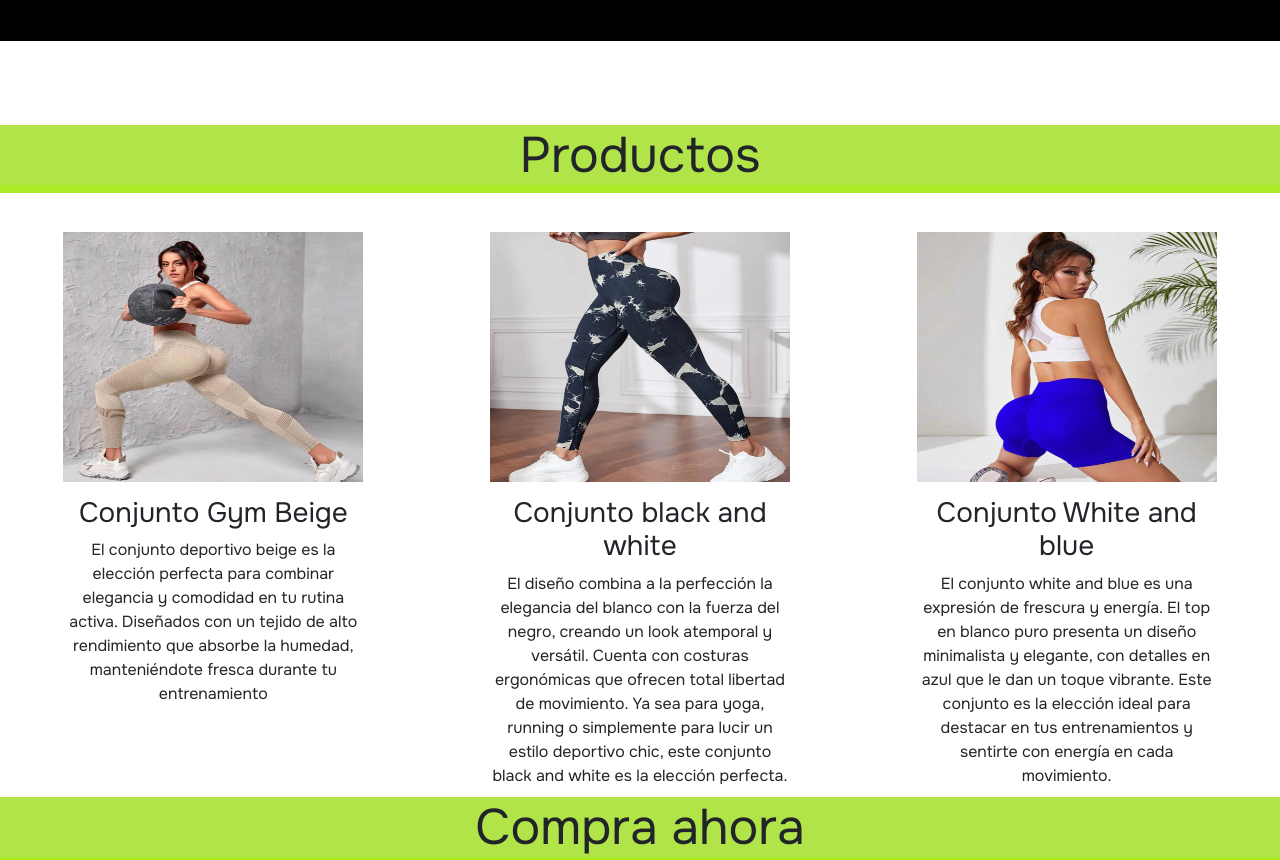
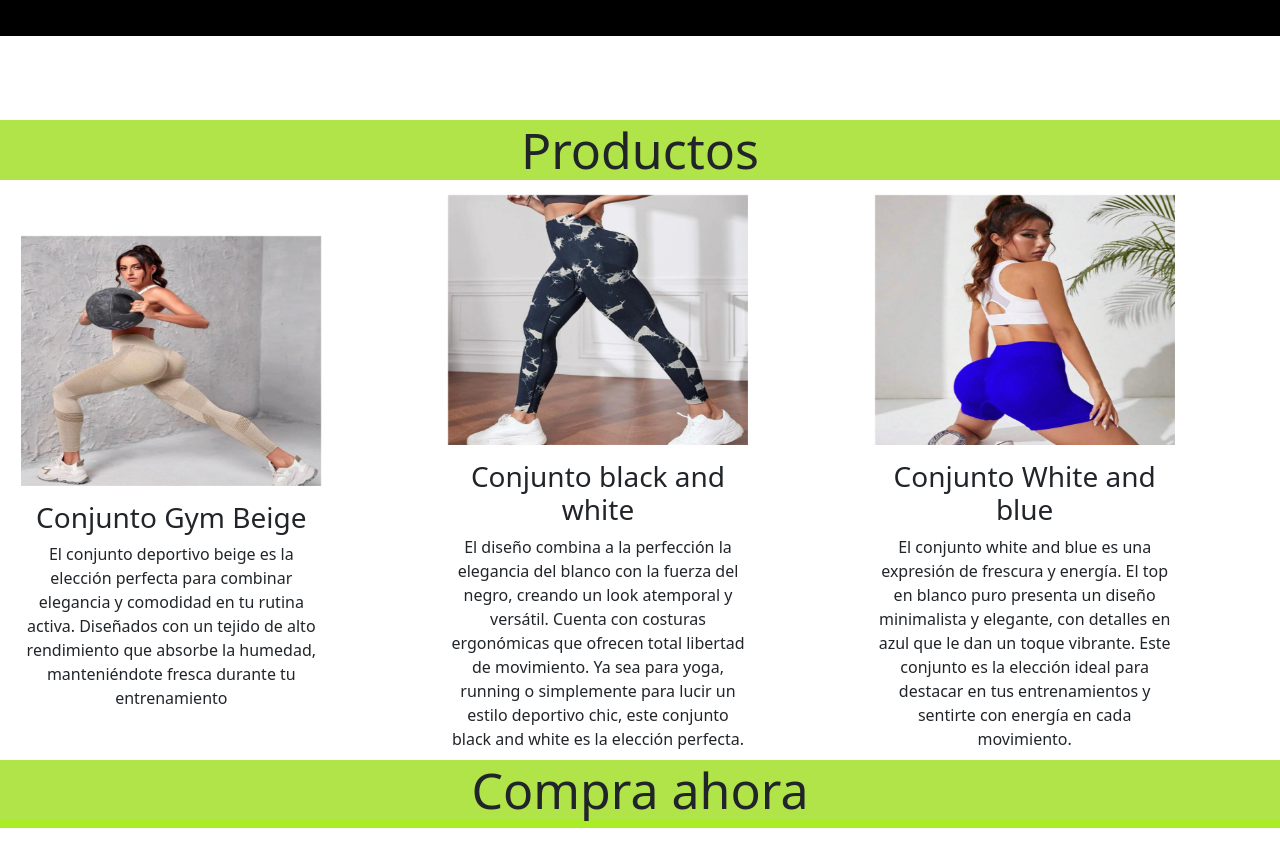
Before and after one commit to NaiaraWet/PF-DressCode-wetzel, a plain HTML site: page index.html in a window 1280 px wide. Shown: the part 1380-2240 px from the top of the page. Drawn offline with nearby package versions, Linux system fonts and the light colour scheme.

Commit message:
Proyecto-Preentregable-WetzelN

```diff
--- a/Scss/_header.scss
+++ b/Scss/_header.scss
@@ -1,5 +1,6 @@
 .titulo-marca {
     font-size: 70px;
+    font-weight: bold;
     text-align: center;
 
 }
--- a/Scss/_main.scss
+++ b/Scss/_main.scss
@@ -41,7 +41,7 @@
 }
 
 .fotos-productos {
-    width: 100%;
+
     justify-content: center;
     margin-top: 15px;
     display: grid;
@@ -66,7 +66,7 @@
 .texto-img {
     @include flex-direc(flex, column, center);
     width: 300px;
-    justify-content: flex-start;
+    justify-content: center;
     text-align: center;
     margin-bottom: 3%;
     margin-left: 5%;
--- a/Scss/_mediaq.scss
+++ b/Scss/_mediaq.scss
@@ -19,6 +19,9 @@
       "home" "productos" "importados premium" "sobre nosotros" "envios" "contactos";
     grid-column-start: 1;
     grid-column-end: 6;
+   }
+   .productosf {
+    flex-direction: column;
    }
   .productos-productos{
         display: flex;
@@ -50,6 +53,9 @@
       width: 100%;
     }
     .fotos-productos {
+      width: 100%;
+      justify-content: center;
+      align-items: center;
       grid-template-columns: 1fr;
       grid-template-rows: 1fr;
      grid-template-areas:
@@ -80,6 +86,7 @@
     p {
       font-size: map-get($map: $f-size, $key: "mas-peque");
       text-align: justify;
+      font-family: "Onest", sans-serif;
     }
 
     h2 {
--- a/index.html
+++ b/index.html
@@ -12,7 +12,7 @@
   <link href="https://cdn.jsdelivr.net/npm/bootstrap@5.3.2/dist/css/bootstrap.min.css" rel="stylesheet"
     integrity="sha384-T3c6CoIi6uLrA9TneNEoa7RxnatzjcDSCmG1MXxSR1GAsXEV/Dwwykc2MPK8M2HN" crossorigin="anonymous">
   <!--CSS-->
-  <link rel="stylesheet" href="./css/style.css">
+  <link rel="stylesheet" href="./css/styles.css">
 
   <title>Dress Code</title>
 
@@ -128,7 +128,9 @@
         </div>
         <div class="texto-img">
           <article id="producto2">
-          <img class src="./assets/Calza negra y blanca.jpeg" width="300" height="250" alt="Producto 2">
+            <div class="fade-in">
+          <img  src="./assets/Calza negra y blanca.jpeg" width="300" height="250" alt="Producto 2">
+            </div>
           <h3>Conjunto black and white</h3>
           <p>El diseño combina a la perfección la elegancia del blanco con la fuerza del negro, creando un look
             atemporal y versátil. Cuenta con costuras ergonómicas que ofrecen total libertad de movimiento. Ya sea para
@@ -138,7 +140,9 @@
         </div>
         <div class="texto-img">
           <article id="producto3">
-          <img class src="./assets/Calza azul y corpino blanco.jpeg" width="300" height="250" alt="Producto 3">
+            <div class="fade-in">
+          <img src="./assets/Calza azul y corpino blanco.jpeg" width="300" height="250" alt="Producto 3">
+            </div>
           <h3>Conjunto White and blue</h3>
           <p>El conjunto white and blue es una expresión de frescura y energía. El top en blanco puro presenta un diseño
             minimalista y elegante, con detalles en azul que le dan un toque vibrante. Este conjunto es la elección
```
Also changed, not shown: css/styles.css, 1 other file.
